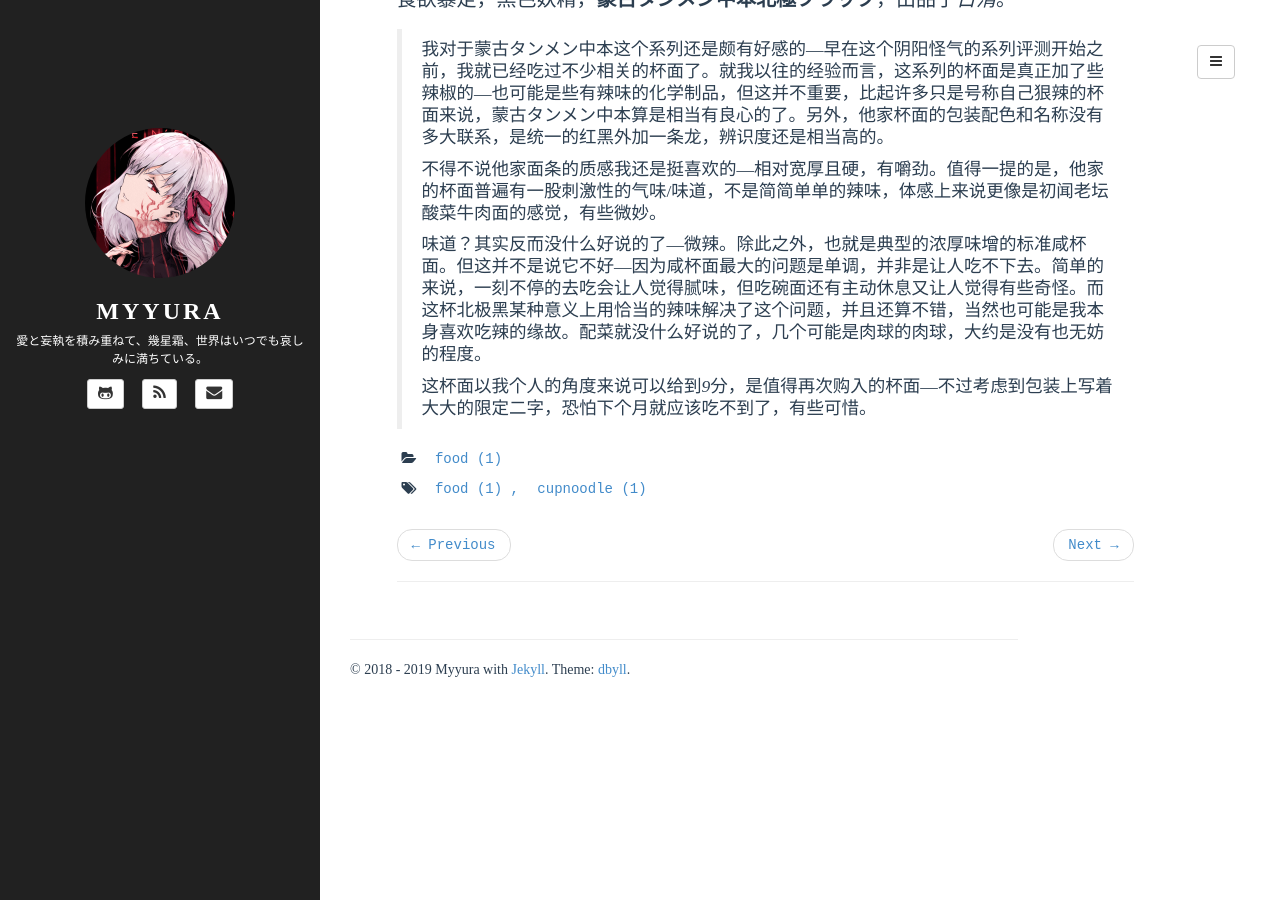
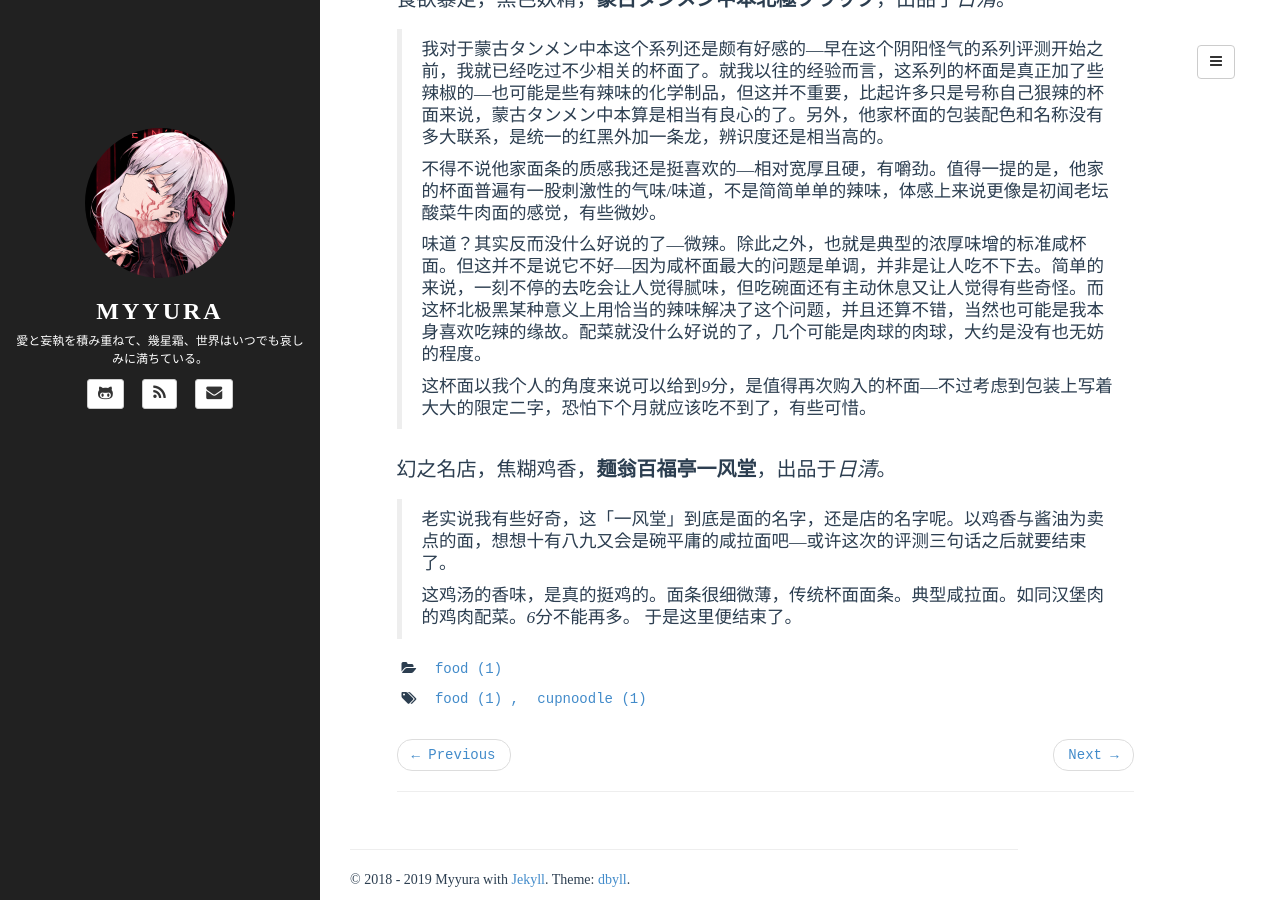
Before and after one commit to Myyura/myyura.github.io, a Jekyll site: the page built from _posts/food/2018-11-11-cupnoodle-japan-1.md, in a window 1280 px wide and 900 px high, scrolled down 6224 px. Built offline with Jekyll 4.4.1, drawn with Linux system fonts in a browser that asks for light colours; a script that is not in the unit is left out; comment, search, counter and statistics services are not loaded.

Commit message:
Update 麺翁百福亭一风堂

```diff
--- a/_posts/food/2018-11-11-cupnoodle-japan-1.md
+++ b/_posts/food/2018-11-11-cupnoodle-japan-1.md
@@ -144,3 +144,10 @@ tags: [food, cupnoodle]
 > 味道？其实反而没什么好说的了---微辣。除此之外，也就是典型的浓厚味增的标准咸杯面。但这并不是说它不好---因为咸杯面最大的问题是单调，并非是让人吃不下去。简单的来说，一刻不停的去吃会让人觉得腻味，但吃碗面还有主动休息又让人觉得有些奇怪。而这杯北极黑某种意义上用恰当的辣味解决了这个问题，并且还算不错，当然也可能是我本身喜欢吃辣的缘故。配菜就没什么好说的了，几个可能是肉球的肉球，大约是没有也无妨的程度。
 >
 > 这杯面以我个人的角度来说可以给到*9*分，是值得再次购入的杯面---不过考虑到包装上写着大大的限定二字，恐怕下个月就应该吃不到了，有些可惜。
+
+幻之名店，焦糊鸡香，**麺翁百福亭一风堂**，出品于*日清*。
+
+> 老实说我有些好奇，这「一风堂」到底是面的名字，还是店的名字呢。以鸡香与酱油为卖点的面，想想十有八九又会是碗平庸的咸拉面吧---或许这次的评测三句话之后就要结束了。
+>
+> 这鸡汤的香味，是真的挺鸡的。面条很细微薄，传统杯面面条。典型咸拉面。如同汉堡肉的鸡肉配菜。*6*分不能再多。
+> 于是这里便结束了。
```
